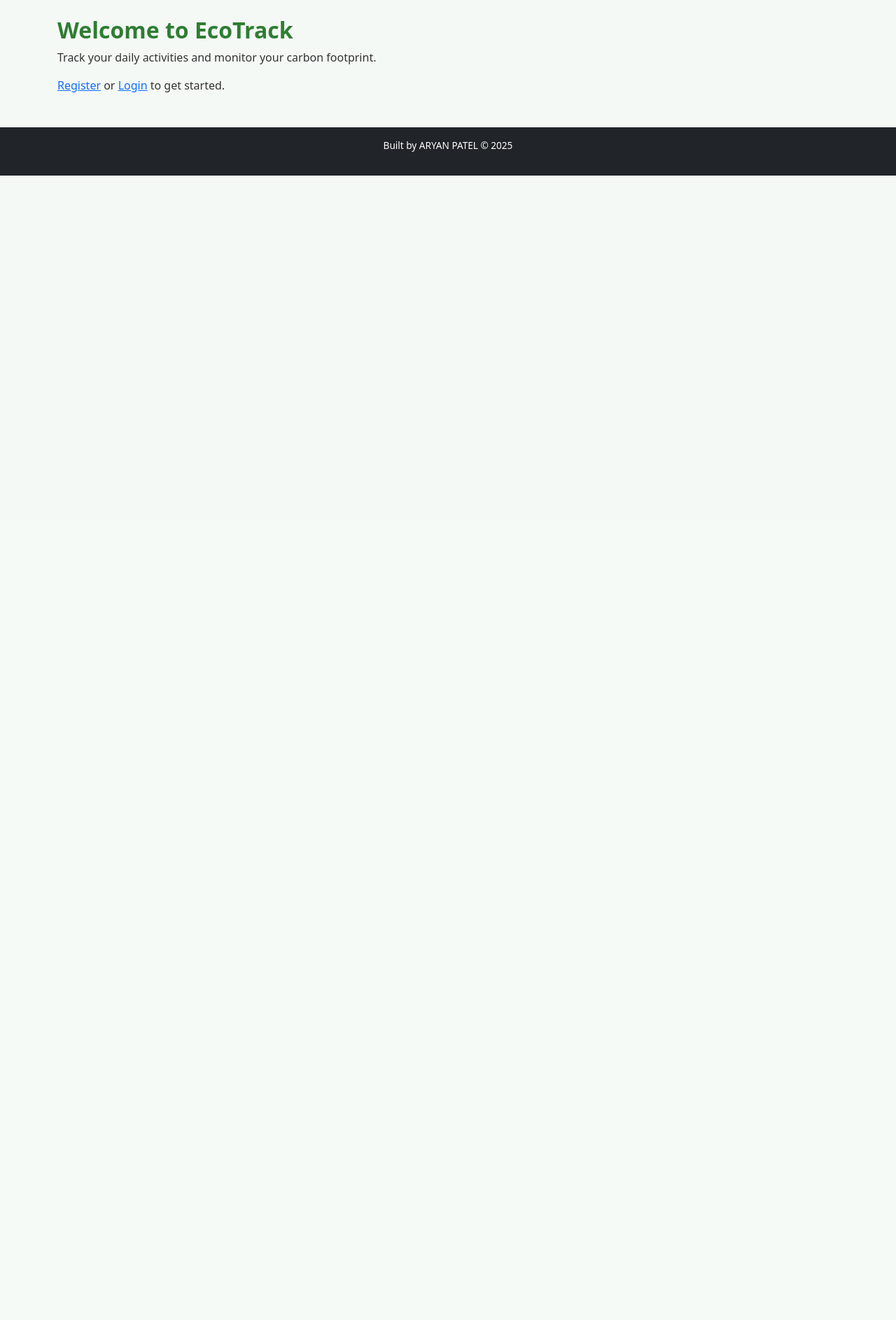
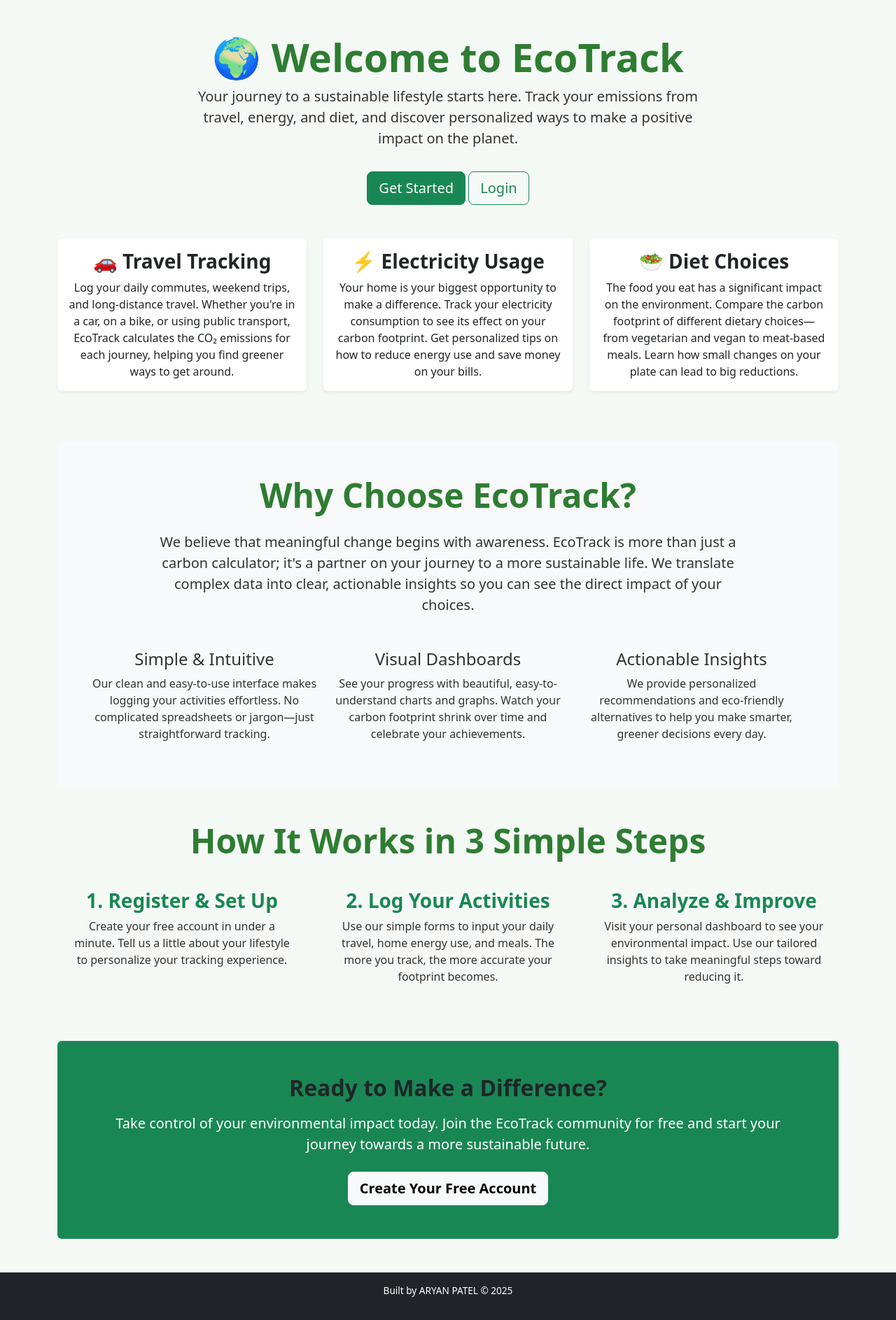
Before and after one commit to Immortal-here/EcoTrack, a Flask app: page / in a window 1280 px wide. Shown: the part 56-1943 px from the top of the page at 70% size. Before the commit the page ends 307 px from the top, so only its background shows below. Run offline with Flask 3, Linux system fonts and the light colour scheme.

Commit message:
Revamp home page layout and content
Updated the home page to include a hero section, features, and a call to action for EcoTrack.

Signed-off-by: Immortal-here <aryanpatel01122006@gmail.com>

```diff
--- a/templates/home.html
+++ b/templates/home.html
@@ -1,6 +1,97 @@
 {% extends "base.html" %}
 {% block content %}
-  <h2>Welcome to EcoTrack</h2>
-  <p>Track your daily activities and monitor your carbon footprint.</p>
-  <p><a href="{{ url_for('register') }}">Register</a> or <a href="{{ url_for('login') }}">Login</a> to get started.</p>
+  <!-- Hero Section -->
+  <div class="text-center my-5 px-3">
+    <h1 class="display-4 fw-bold">🌍 Welcome to EcoTrack</h1>
+    <p class="lead col-md-8 mx-auto">
+      Your journey to a sustainable lifestyle starts here. Track your emissions from travel, energy, and diet, and discover personalized ways to make a positive impact on the planet.
+    </p>
+    <a href="{{ url_for('register') }}" class="btn btn-success btn-lg mt-3">Get Started</a>
+    <a href="{{ url_for('login') }}" class="btn btn-outline-success btn-lg mt-3">Login</a>
+  </div>
+
+  <!-- Features Section -->
+  <div class="row text-center my-5">
+    <div class="col-lg-4 mb-4">
+      <div class="card shadow-sm border-0 h-100">
+        <div class="card-body d-flex flex-column">
+          <h3 class="card-title">🚗 Travel Tracking</h3>
+          <p class="card-text">Log your daily commutes, weekend trips, and long-distance travel. Whether you're in a car, on a bike, or using public transport, EcoTrack calculates the CO₂ emissions for each journey, helping you find greener ways to get around.</p>
+        </div>
+      </div>
+    </div>
+
+    <div class="col-lg-4 mb-4">
+      <div class="card shadow-sm border-0 h-100">
+        <div class="card-body d-flex flex-column">
+          <h3 class="card-title">⚡ Electricity Usage</h3>
+          <p class="card-text">Your home is your biggest opportunity to make a difference. Track your electricity consumption to see its effect on your carbon footprint. Get personalized tips on how to reduce energy use and save money on your bills.</p>
+        </div>
+      </div>
+    </div>
+
+    <div class="col-lg-4 mb-4">
+      <div class="card shadow-sm border-0 h-100">
+        <div class="card-body d-flex flex-column">
+          <h3 class="card-title">🥗 Diet Choices</h3>
+          <p class="card-text">The food you eat has a significant impact on the environment. Compare the carbon footprint of different dietary choices—from vegetarian and vegan to meat-based meals. Learn how small changes on your plate can lead to big reductions.</p>
+        </div>
+      </div>
+    </div>
+  </div>
+
+  <!-- Why EcoTrack? Section -->
+  <div class="bg-light p-5 rounded text-center my-5">
+    <h2 class="display-5 fw-bold mb-4">Why Choose EcoTrack?</h2>
+    <p class="lead mb-5 col-md-10 mx-auto">
+      We believe that meaningful change begins with awareness. EcoTrack is more than just a carbon calculator; it's a partner on your journey to a more sustainable life. We translate complex data into clear, actionable insights so you can see the direct impact of your choices.
+    </p>
+    <div class="row">
+      <div class="col-md-4">
+        <h4>Simple & Intuitive</h4>
+        <p>Our clean and easy-to-use interface makes logging your activities effortless. No complicated spreadsheets or jargon—just straightforward tracking.</p>
+      </div>
+      <div class="col-md-4">
+        <h4>Visual Dashboards</h4>
+        <p>See your progress with beautiful, easy-to-understand charts and graphs. Watch your carbon footprint shrink over time and celebrate your achievements.</p>
+      </div>
+      <div class="col-md-4">
+        <h4>Actionable Insights</h4>
+        <p>We provide personalized recommendations and eco-friendly alternatives to help you make smarter, greener decisions every day.</p>
+      </div>
+    </div>
+  </div>
+
+  <!-- How It Works Section -->
+  <div class="my-5 text-center">
+    <h2 class="display-5 fw-bold mb-4">How It Works in 3 Simple Steps</h2>
+    <div class="row">
+        <div class="col-md-4">
+            <div class="p-3">
+                <h3 class="text-success">1. Register & Set Up</h3>
+                <p>Create your free account in under a minute. Tell us a little about your lifestyle to personalize your tracking experience.</p>
+            </div>
+        </div>
+        <div class="col-md-4">
+            <div class="p-3">
+                <h3 class="text-success">2. Log Your Activities</h3>
+                <p>Use our simple forms to input your daily travel, home energy use, and meals. The more you track, the more accurate your footprint becomes.</p>
+            </div>
+        </div>
+        <div class="col-md-4">
+            <div class="p-3">
+                <h3 class="text-success">3. Analyze & Improve</h3>
+                <p>Visit your personal dashboard to see your environmental impact. Use our tailored insights to take meaningful steps toward reducing it.</p>
+            </div>
+        </div>
+    </div>
+  </div>
+
+  <!-- Final CTA Section -->
+  <div class="p-5 text-center bg-success text-white rounded">
+    <h2 class="fw-bold text-dark">Ready to Make a Difference?</h2>
+    <p class="lead my-3">Take control of your environmental impact today. Join the EcoTrack community for free and start your journey towards a more sustainable future.</p>
+    <a href="{{ url_for('register') }}" class="btn btn-light btn-lg mt-2 fw-bold">Create Your Free Account</a>
+  </div>
+
 {% endblock %}
```
